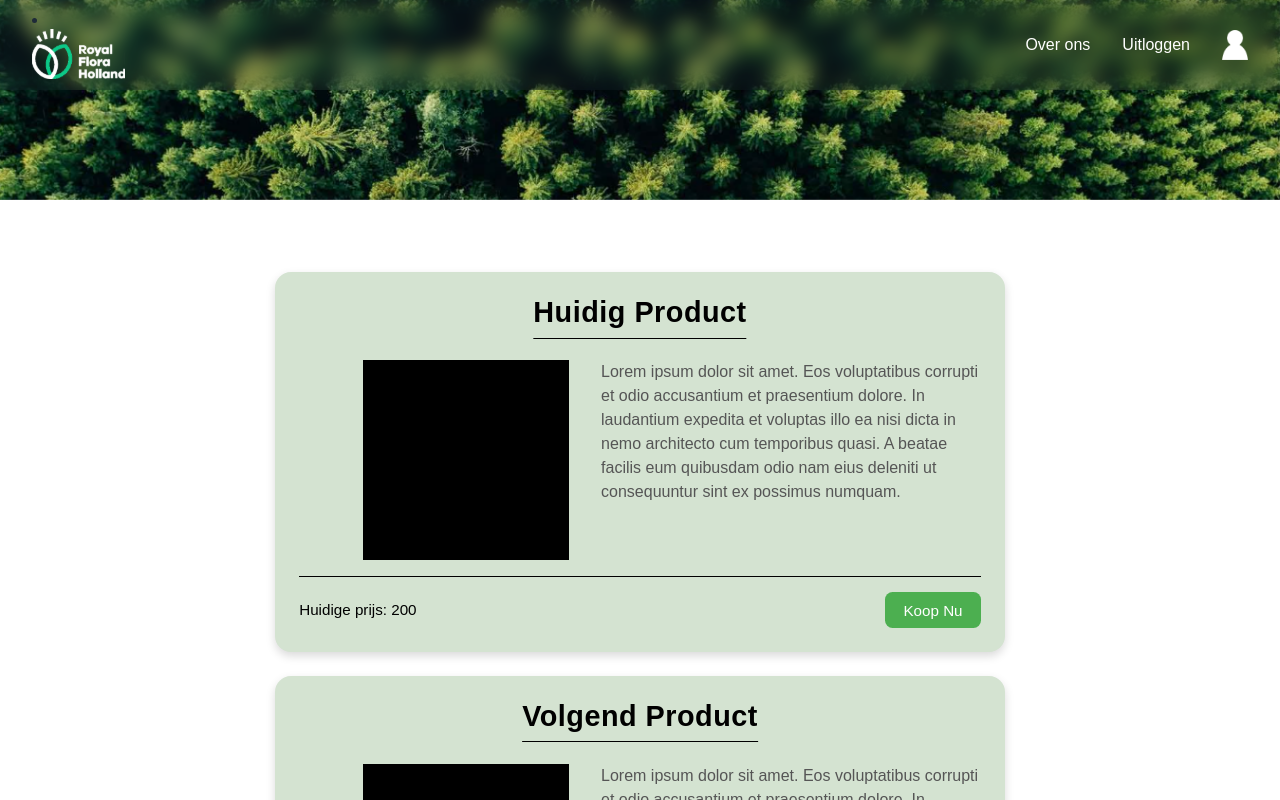
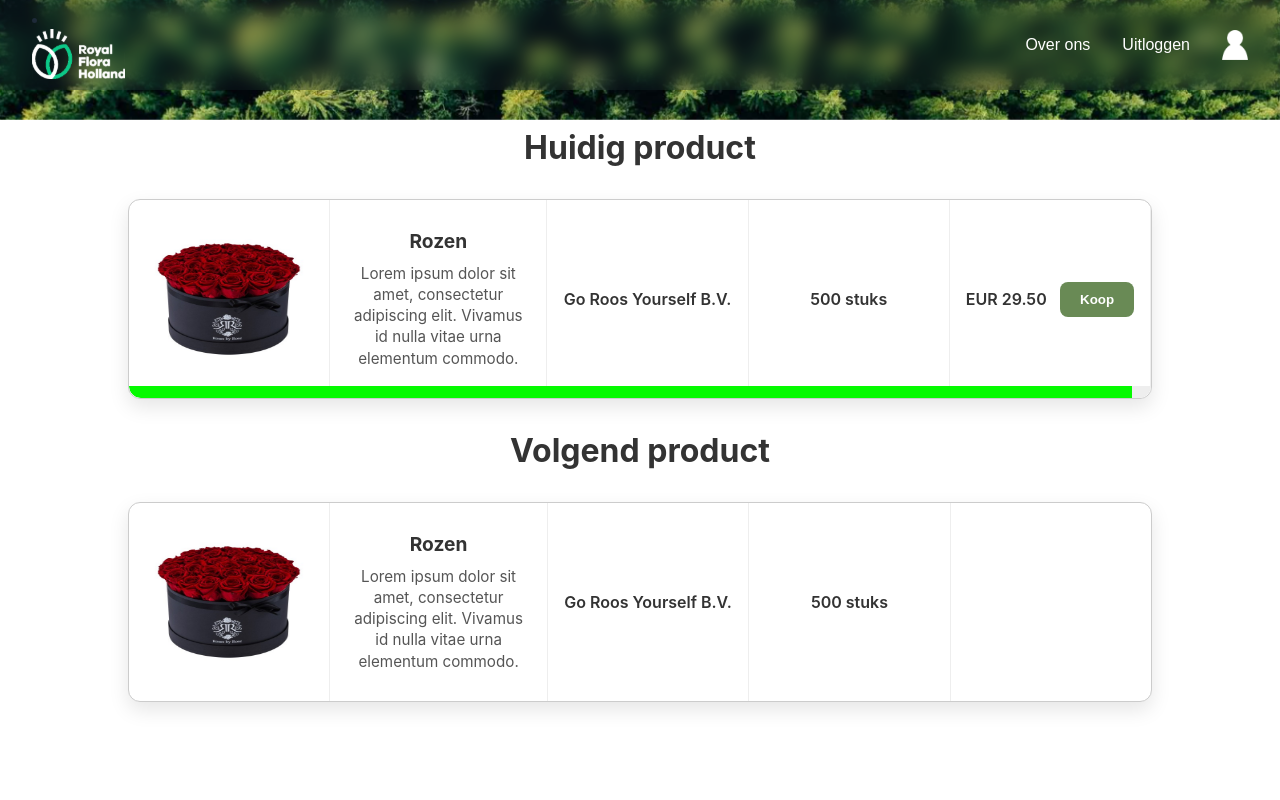
Before and after one commit to pepijnvanmaren/WebProject_klas3_groep4, a React app in the folder frontend/: page / in a window 1280 px wide. Shown: the top 800 px of the page. Built offline with nearby package versions, Linux system fonts and the light colour scheme; the HTML template or start-up script is replaced by a standard one.

Commit message:
Index Page update. Navbar.css small change.

```diff
--- a/frontend/src/components/Index.jsx
+++ b/frontend/src/components/Index.jsx
@@ -1,40 +1,103 @@
+import { useState, useEffect, useRef } from "react";
 import "../styles/index.css";
+import Roses from "../assets/Rozen.png";
 
 function Index() {
+    const [price, setPrice] = useState(30.0);
+    const [isRunning, setIsRunning] = useState(true);
+    const [purchased, setPurchased] = useState(false); // new state
+    const intervalRef = useRef(null);
+
+    const minPrice = 5.0;
+    const maxPrice = 30.0;
+
+    const progress = (price - minPrice) / (maxPrice - minPrice);
+    const barColor = `rgb(${Math.round(255 * (1 - progress))}, ${Math.round(255 * progress)}, 0)`;
+
+    useEffect(() => {
+        if (isRunning) {
+            intervalRef.current = setInterval(() => {
+                setPrice((prevPrice) => {
+                    if (prevPrice <= minPrice) {
+                        clearInterval(intervalRef.current);
+                        return minPrice;
+                    }
+                    return parseFloat((prevPrice - 0.1).toFixed(2));
+                });
+            }, 1000);
+        }
+
+        return () => clearInterval(intervalRef.current);
+    }, [isRunning]);
+
+    const handleStop = () => {
+        clearInterval(intervalRef.current);
+        setIsRunning(false);
+        setPurchased(true); // mark as purchased
+    };
+
     return (
-        <div className="main_div">
+        <div className="page">
+            <h1 className="page-title">Huidig product</h1>
 
-            <div className="content_div">
-                <div className="content_div_title">Huidig Product</div>
+            <div className="container">
+                <div className="box">
+                    <img src={Roses} alt="Roses" className="Roses" />
+                </div>
 
-                <div className="content_layout">
-                    <div className="left_image_div"></div>
-
-                    <div className="right_text_div">
-                        <p>Lorem ipsum dolor sit amet. Eos voluptatibus corrupti et odio accusantium et praesentium dolore. In laudantium expedita et voluptas illo ea nisi dicta in nemo architecto cum temporibus quasi. A beatae facilis eum quibusdam odio nam eius deleniti ut consequuntur sint ex possimus numquam.</p>
+                <div className="box box-description">
+                    <div>
+                        <h2 className="product-name">Rozen</h2>
+                        <p className="description">
+                            Lorem ipsum dolor sit amet, consectetur adipiscing elit.
+                            Vivamus id nulla vitae urna elementum commodo.
+                        </p>
                     </div>
                 </div>
 
-                <div className="bottom_text_div">
-                    <div className="price_buy_container">
-                        <p>Huidige prijs: 200</p>
-                        <button className="buy_button">Koop Nu</button>
+                <div className="box">Go Roos Yourself B.V.</div>
+                <div className="box">500 stuks</div>
+
+                <div className="box box-price">
+                    <div className="price-row">
+                        <span className="price">EUR {price.toFixed(2)}</span>
+                        <button className="button" onClick={handleStop}>
+                            {purchased ? "Gekocht" : "Koop"}
+                        </button>
                     </div>
+                </div>
+
+                <div className="progress-bar-container integrated-bar">
+                    <div
+                        className="progress-bar"
+                        style={{
+                            width: `${progress * 100}%`,
+                            backgroundColor: barColor,
+                            transition: "width 1s linear, background-color 1s linear",
+                        }}
+                    ></div>
                 </div>
             </div>
 
-            <div className="content_div">
-                <div className="content_div_title">Volgend Product</div>
+            <h1 className="page-title">Volgend product</h1>
+            <div className="container">
+                <div className="box">
+                    <img src={Roses} alt="Roses" className="Roses" />
+                </div>
 
-                <div className="content_layout">
-                    <div className="left_image_div"></div>
-
-                    <div className="right_text_div">
-                        <p>Lorem ipsum dolor sit amet. Eos voluptatibus corrupti et odio accusantium et praesentium dolore. In laudantium expedita et voluptas illo ea nisi dicta in nemo architecto cum temporibus quasi. A beatae facilis eum quibusdam odio nam eius deleniti ut consequuntur sint ex possimus numquam.</p>
+                <div className="box box-description">
+                    <div>
+                        <h2 className="product-name">Rozen</h2>
+                        <p className="description">
+                            Lorem ipsum dolor sit amet, consectetur adipiscing elit.
+                            Vivamus id nulla vitae urna elementum commodo.
+                        </p>
                     </div>
                 </div>
+                <div className="box">Go Roos Yourself B.V.</div>
+                <div className="box">500 stuks</div>
+                <div className="box"></div>
             </div>
-
         </div>
     );
 }
--- a/frontend/src/styles/Navbar.css
+++ b/frontend/src/styles/Navbar.css
@@ -10,7 +10,7 @@
 
 .tree-picture {
     width: 100%;
-    height: 25vh;
+    height: 15vh;
     object-fit: cover;
     display: block;
 }
--- a/frontend/src/styles/index.css
+++ b/frontend/src/styles/index.css
@@ -1,107 +1,117 @@
-.main_div {
-    min-height: 40em;
-    width: 100%;
-    margin-top: 15em;
+.page {
     display: flex;
     flex-direction: column;
+    justify-content: flex-start;
     align-items: center;
-    gap: 1.5em;
-    padding: 2em;
+    height: 100vh;
+    font-family: "Inter", sans-serif;
+    margin-top: 6em;
 }
 
-.content_div {
-    background: #d4e3d1;
-    width: 60%;
-    padding: 1.5em;
-    border-radius: 1em;
-    box-shadow: 0 4px 10px rgba(0, 0, 0, 0.15);
-    transition: box-shadow 0.3s ease, background-color 0.3s ease;
+.container {
+    position: relative; /* Needed for absolute-positioned progress bar */
+    display: flex;
+    height: 200px;
+    width: 80%;
+    border: 1px solid #ccc;
+    border-radius: 12px;
+    overflow: hidden;
+    margin-top: 2em;
+    background-color: white;
+    box-shadow: 0 8px 20px rgba(0, 0, 0, 0.1);
 }
 
-.content_div_title {
-    color: black;
-    font-size: 1.8em;
-    font-weight: 700;
-    letter-spacing: 0.5px;
-    text-transform: capitalize;
-    margin-bottom: 0.75em;
-    position: relative;
-    display: inline-block;
-    padding-bottom: 0.3em;
-    text-align: center;
-    left: 50%;
-    transform: translateX(-50%);
-    border-bottom: 1px solid;
-}
-
-.content_layout {
-    display: flex;
-    justify-content: space-between;
-    align-items: flex-start;
-    gap: 2em;
-    margin-bottom: 1em;
-}
-
-.left_image_div {
+.box {
     flex: 1;
     display: flex;
     justify-content: center;
     align-items: center;
-    padding-right: 1em;
-    height: 200px;
-    width: 200px;
-    background-color: black;
+    font-weight: 600;
+    color: #333;
+    transition: all 0.3s ease;
+    border-right: 1px solid #eee;
 }
 
-    .left_image_div img {
-        width: 100%;
-        max-width: 200px;
-        border-radius: 0.5em;
+    .box:last-child {
+        border-right: none;
     }
 
-.right_text_div {
-    flex: 2;
-    font-size: 1em;
-    color: #555;
-    line-height: 1.5em;
+.button {
+    padding: 10px 20px;
+    background-color: #698a55;
+    color: white;
+    border: none;
+    border-radius: 8px;
+    cursor: pointer;
+    font-weight: bold;
+    margin-left: 1em;
 }
 
-.bottom_text_div {
-    font-size: 0.95em;
-    color: black;
-    border-top: 1px solid #ddd;
-    padding-top: 1em;
-    line-height: 1.4em;
-    border-top: 1px solid;
+    .button:hover {
+        background-color: #9eba8d;
+    }
+
+.page-title {
+    text-align: center;
+    font-size: 2rem;
+    color: #333;
+    margin-top: 1em;
 }
 
-.content_layout {
-    display: flex;
-    justify-content: flex-start;
-    align-items: flex-start;
-    gap: 2em;
-    margin-bottom: 1em;
-    margin-left: 4em;
+.Roses {
+    height: 10em;
+    width: 10em;
 }
 
-.price_buy_container {
-    display: flex;
-    justify-content: space-between;
+/* Price box */
+.box-price {
+    flex-direction: column;
     align-items: center;
+    justify-content: center;
 }
 
-.buy_button {
-    background-color: #4CAF50;
-    color: white;
-    border: none;
-    padding: 0.6em 1.2em;
-    border-radius: 0.5em;
-    font-size: 1em;
-    cursor: pointer;
-    transition: background-color 0.3s ease, transform 0.2s ease;
+/* Price and button on one line */
+.price-row {
+    display: flex;
+    align-items: center;
+    justify-content: center;
 }
 
-    .buy_button:hover {
-        background-color: #45a049;
-        transform: scale(1.05);
-    }
+/* Product description under "Rozen" */
+.box-description {
+    flex-direction: column;
+    align-items: center;
+    text-align: center;
+    padding: 0.5em;
+}
+
+.product-name {
+    font-size: 1.2rem;
+    color: #333;
+    margin-bottom: 0.5em;
+}
+
+.description {
+    color: #555;
+    font-weight: 400;
+    font-size: 0.95rem;
+    line-height: 1.4;
+    padding: 0 0.5em;
+}
+
+/* Integrated progress bar (inside container at bottom) */
+.integrated-bar {
+    position: absolute;
+    bottom: 0;
+    left: 0;
+    width: 100%;
+    height: 12px;
+    background-color: #eee;
+    border-radius: 0 0 12px 12px;
+    overflow: hidden;
+}
+
+.progress-bar {
+    height: 100%;
+    border-radius: 0 0 0 12px;
+}
```
Also changed, not shown: frontend/src/assets/Rozen.png (added).
